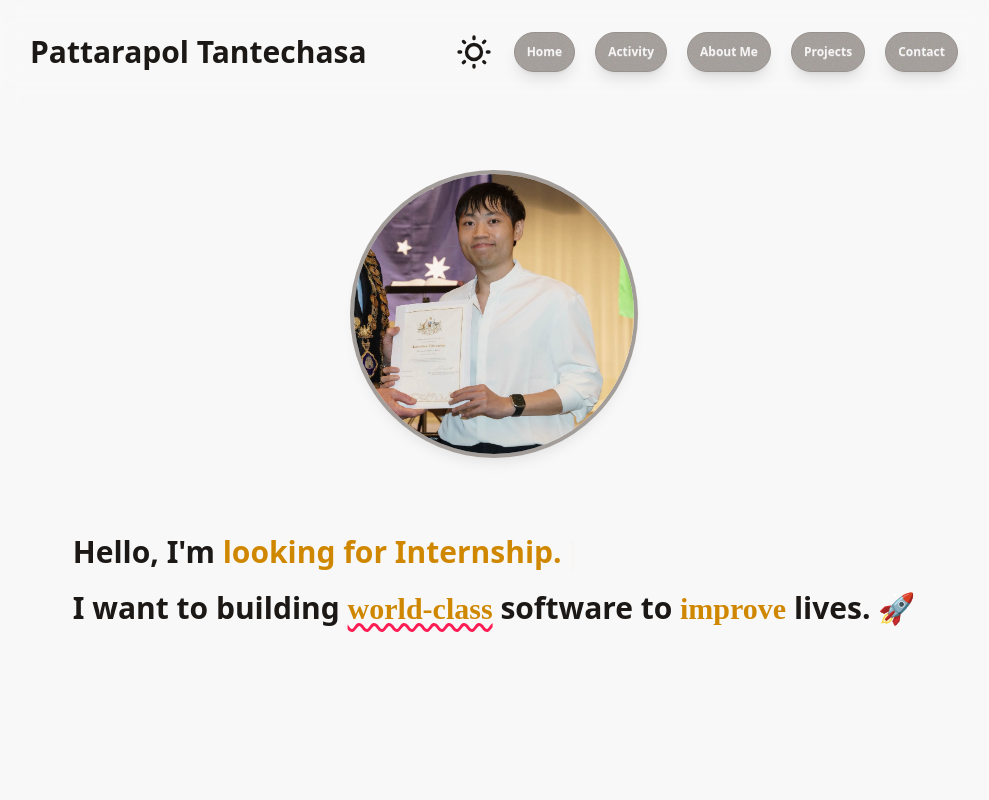
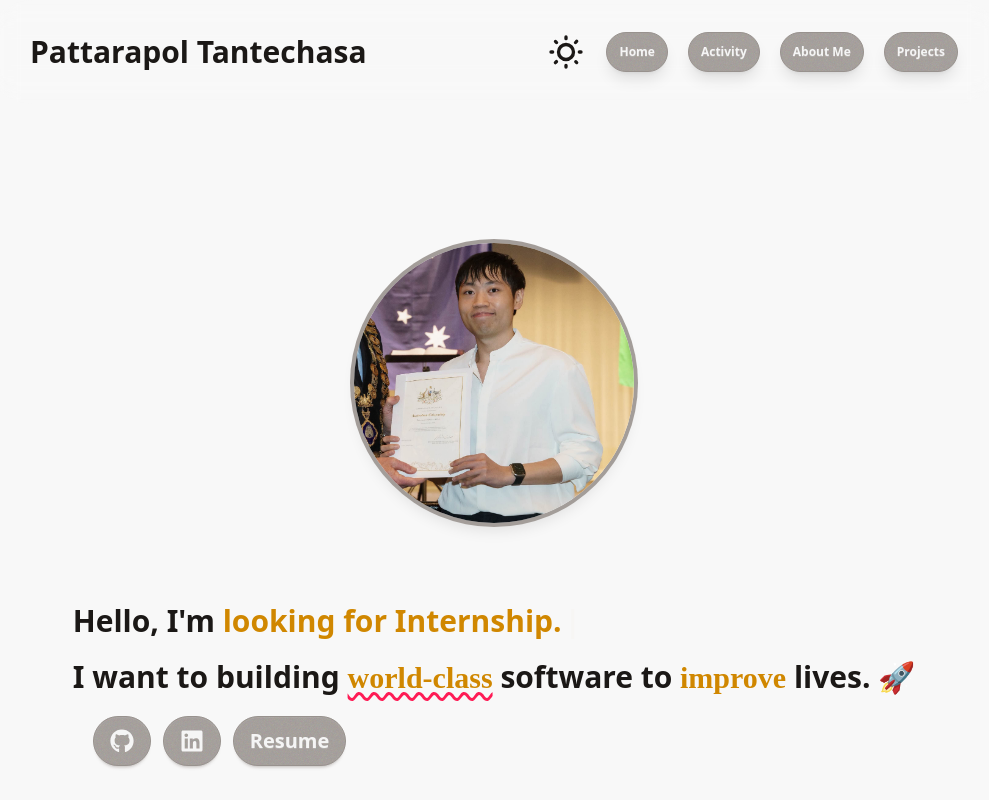
Before and after one commit to froyplus000/Personal-Portfolio, a React (Vite) app: page / in a window 1280 px wide. Shown: the whole page, without its empty margins (146-1135 px from the left). Built offline with nearby package versions, Linux system fonts and the light colour scheme; a web font is replaced by a local one.

Commit message:
Call to action

```diff
--- a/src/components/About/About.tsx
+++ b/src/components/About/About.tsx
@@ -5,7 +5,7 @@ function About() {
   return (
     <section
       id="about"
-      className="flex flex-col min-h-screen w-[95dvw] md:w-[80dvw] xl:w-[65dvw] mx-auto snap-start items-center
+      className="flex flex-col min-h-screen w-[95dvw] md:w-[80dvw] xl:w-[65dvw] mx-auto items-center
       justify-center text-3xl font-bold gap-10 cursor-default overflow-y-auto scrollbar-hide pt-24 md:pt-40"
     >
       {/* About Me - Section */}
--- a/src/components/About/Interest.tsx
+++ b/src/components/About/Interest.tsx
@@ -1,10 +1,7 @@
 import SectionHeading from "../Utils/SectionHeading.tsx";
 function Interest() {
   return (
-    <section
-      className="flex flex-col items-center justify-center w-full h-fit md:h-[40dvh] gap-3 mb-2 md:mt-3 tooltip tooltip-error"
-      data-tip="Want to Learn"
-    >
+    <section className="flex flex-col items-center justify-center w-full h-fit md:h-[40dvh] gap-3 mb-2 md:mt-3">
       <SectionHeading title="Interests & Goals" />
 
       <div className="flex flex-col md:flex-row items-center justify-center w-full h-fit md:h-[40dvh] gap-3 mt-3 md:mt-5">
--- a/src/components/Activity/Activity.tsx
+++ b/src/components/Activity/Activity.tsx
@@ -6,7 +6,7 @@ function Activity() {
   return (
     <section
       id="activity"
-      className="flex overflow-y-scroll h-screen w-screen snap-start items-center justify-center text-3xl font-bold px-4 py-10"
+      className="flex overflow-y-scroll h-screen w-screen items-center justify-center text-3xl font-bold px-4 py-10"
     >
       <div className=" h-[80dvh] md:h-[70dvh] w-[95dvw] md:w-[70dvw] lg:w-[65dvw] grid grid-cols-6 grid-rows-8 md:grid-cols-6 md:grid-rows-10 xl:grid-cols-8 xl:grid-rows-10 gap-4 ">
         {/* Current Study */}
--- a/src/components/Hero/Hero.tsx
+++ b/src/components/Hero/Hero.tsx
@@ -1,10 +1,11 @@
 import { Typewriter } from "react-simple-typewriter";
 import Portrait from "./Portrait.tsx";
+import { FaGithub, FaLinkedin } from "../../constants/Icon.tsx";
 function Hero() {
   return (
     <section
       id="hero"
-      className="flex flex-col h-screen w-[80dvw] mx-auto snap-start items-center justify-center text-3xl font-bold gap-10 cursor-default"
+      className="flex flex-col h-screen w-[80dvw] mx-auto items-center justify-center text-3xl font-bold gap-10 cursor-default"
     >
       <Portrait />
       <div className="flex flex-col items-start justify-center px-3">
@@ -41,6 +42,32 @@ function Hero() {
           </span>{" "}
           lives. 🚀
         </p>
+
+        <div className="w-full text-center mt-4 md:mt-5 flex gap-3 md:pl-5 md:items-center">
+          <a
+            className="btn btn-sm md:btn-md btn-primary"
+            target="_blank"
+            rel="noopener noreferrer"
+            href="https://github.com/froyplus000"
+          >
+            <FaGithub className="text-2xl" />
+          </a>
+          <a
+            className="btn btn-sm md:btn-md btn-primary"
+            target="_blank"
+            rel="noopener noreferrer"
+            href="https://www.linkedin.com/in/pattarapol-tantechasa-6275a1121/"
+          >
+            <FaLinkedin className="text-2xl" />
+          </a>
+          <a
+            className="btn btn-sm md:btn-md btn-primary"
+            download
+            href="/pattarapol-tantechasa-resume.pdf"
+          >
+            <span className="text-xl">Resume</span>
+          </a>
+        </div>
       </div>
     </section>
   );
--- a/src/components/Projects/Projects.tsx
+++ b/src/components/Projects/Projects.tsx
@@ -11,7 +11,7 @@ function Projects() {
   return (
     <section
       id="project"
-      className="flex flex-col overflow-y-auto scrollbar-hide min-h-screen w-screen snap-start items-center justify-center
+      className="flex flex-col overflow-y-auto scrollbar-hide min-h-screen w-screen  items-center justify-center
        text-3xl font-bold px-4 py-10 mb-6"
     >
       <div className=" mt-[10dvh]">
--- a/src/components/Utils/Navbar.tsx
+++ b/src/components/Utils/Navbar.tsx
@@ -36,11 +36,11 @@ function Navbar() {
                 id="about"
               />
               <Tooltips name="Projects" id="project" />
-              <Tooltips
+              {/* <Tooltips
                 tooltipContent="My Socials"
                 name="Contact"
                 id="contact"
-              />
+              /> */}
             </div>
           </li>
         </ul>
```
Also changed, not shown: 1 other file (tests, documents, lock files or other folders).
